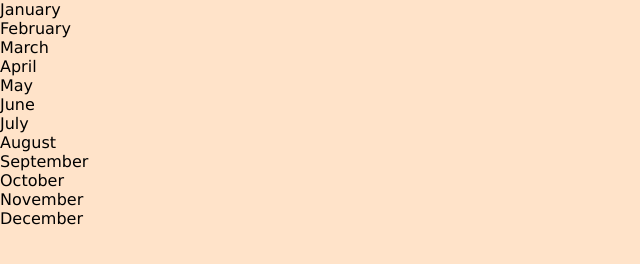
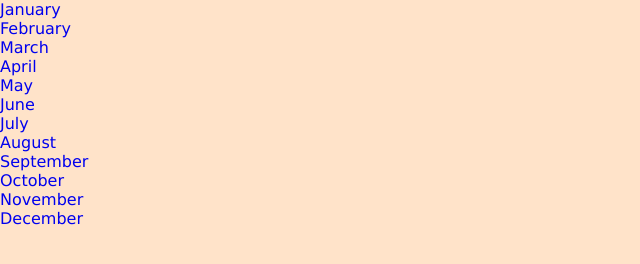
Before and after one commit to Ixee-21/ITC-finals, a plain HTML site: page index.html in a window 1280 px wide. Shown: the whole page, without its empty margins (0-640 px from the left). Drawn offline with Linux system fonts and the light colour scheme; files that its build step writes are made by us from their sources.

Commit message:
complete index.html with all month links

```diff
--- a/index.html
+++ b/index.html
@@ -1,24 +1,28 @@
 <!DOCTYPE html>
-<html>
+<html lang="en">
 <head>
+    <meta charset="UTF-8">
+    <meta name="viewport" content="width=device-width, initial-scale=1.0">
+    <title>Calendar</title>
     <link rel="stylesheet" href="style.css">
     <link rel="stylesheet" href="https://cdnjs.cloudflare.com/ajax/libs/font-awesome/6.0.0/css/all.min.css">
     <script src="Months/calendar.js" defer></script>
 </head>
 <body>
+
 <div class="months">
-    <div class="rectangle">January</div>
-    <div class="rectangle">February</div>
-    <div class="rectangle">March</div>
-    <div class="rectangle">April</div>
-    <div class="rectangle">May</div>
-    <div class="rectangle">June</div>
-    <div class="rectangle">July</div>
-    <div class="rectangle">August</div>
-    <div class="rectangle">September</div>
-    <div class="rectangle">October</div>
-    <div class="rectangle">November</div>
-    <div class="rectangle">December</div>
+    <div class="rectangle"><a href="Months/January.html">January</a></div>
+    <div class="rectangle"><a href="Months/February.html">February</a></div>
+    <div class="rectangle"><a href="Months/March.html">March</a></div>
+    <div class="rectangle"><a href="Months/April.html">April</a></div>
+    <div class="rectangle"><a href="Months/May.html">May</a></div>
+    <div class="rectangle"><a href="Months/June.html">June</a></div>
+    <div class="rectangle"><a href="Months/July.html">July</a></div>
+    <div class="rectangle"><a href="Months/August.html">August</a></div>
+    <div class="rectangle"><a href="Months/September.html">September</a></div>
+    <div class="rectangle"><a href="Months/October.html">October</a></div>
+    <div class="rectangle"><a href="Months/November.html">November</a></div>
+    <div class="rectangle"><a href="Months/December.html">December</a></div>
 </div>
 
 </body>
```
